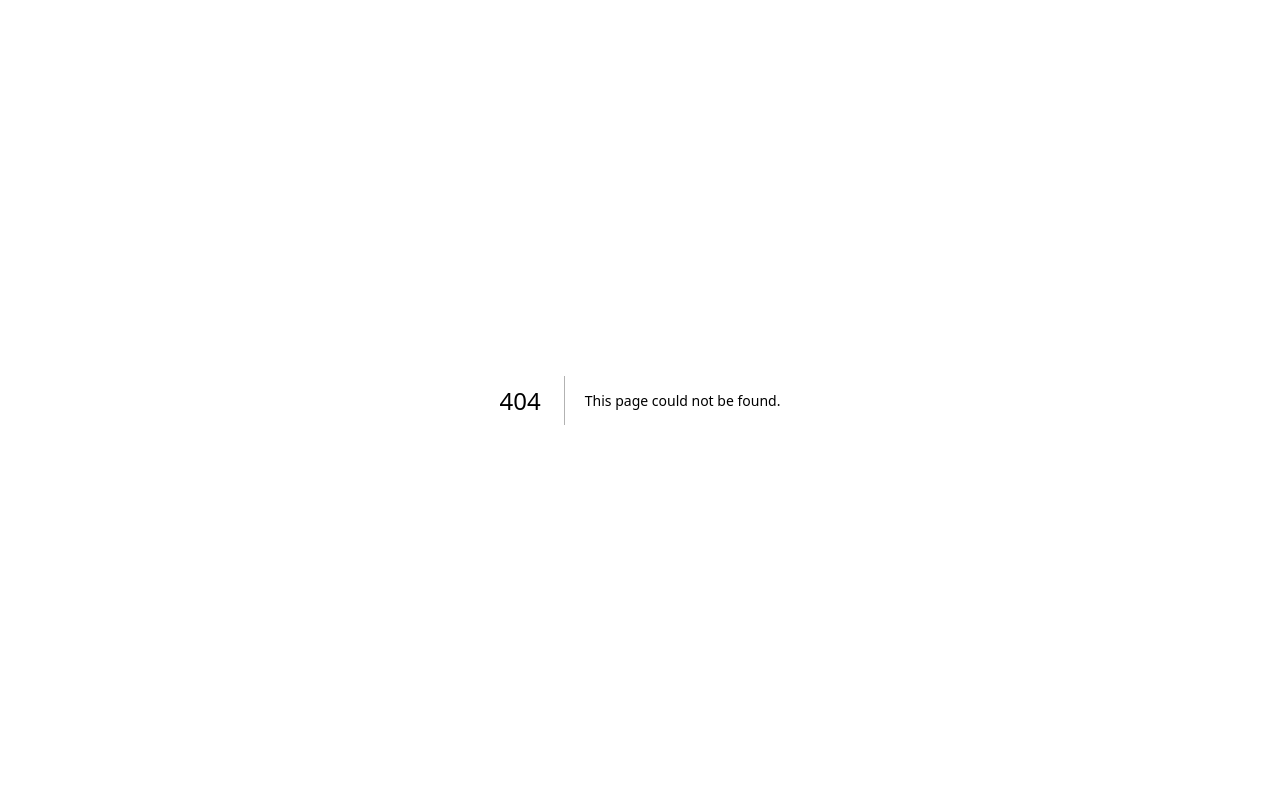
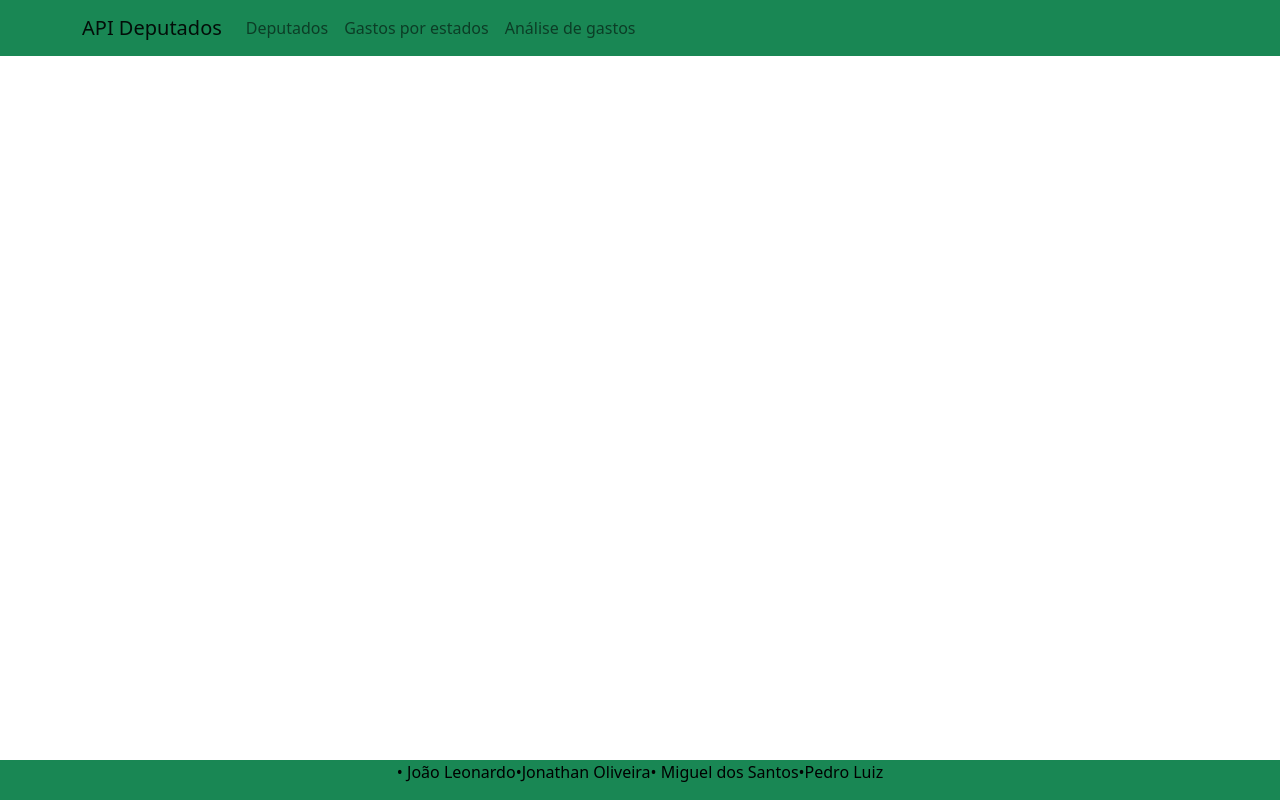
Before and after one commit to JoaoLeo/Trabalho-Projeto-Integrado, a Next.js app: page /analiseGastos in a window 1280 px wide. Before the commit this address had no page. Built offline with nearby package versions, Linux system fonts and the light colour scheme.

Commit message:
implementando components e estrutura geral

```diff
--- a/components/Footer.js
+++ b/components/Footer.js
@@ -1,9 +1,17 @@
 import React from 'react'
+import { Button } from 'react-bootstrap'
+import ModalContato from '@/components/ModalContato'
 
+const footerStyle = {
+    width: "100%",
+    height: "40px"
+}
 const Footer = () => {
   return (
     <>
-    <h1>Footer</h1>
+    <div style={footerStyle} className='bg-success text-center position-fixed bottom-0'>
+    <ModalContato> </ModalContato>
+    </div>
     </>
   )
 }
--- a/components/Header.js
+++ b/components/Header.js
@@ -1,11 +1,21 @@
-import React from 'react'
+import 'bootstrap/dist/css/bootstrap.min.css';
+import {Navbar, Container, Nav} from 'react-bootstrap'
 
-const Header = () => {
+const Cabecalho = () => {
   return (
-    <>
-    <h1>Header</h1>
-    </>
+  <>
+    <Navbar bg="success" variant="success">
+    <Container>
+      <Navbar.Brand>API Deputados</Navbar.Brand>
+      <Nav className="me-auto">
+      <Nav.Link href="/">Deputados</Nav.Link>
+        <Nav.Link href="/gastosEstados">Gastos por estados</Nav.Link>
+        <Nav.Link href="/analiseGastos">Análise de gastos</Nav.Link>
+      </Nav>
+    </Container>
+  </Navbar>
+  </>
   )
 }
 
-export default Header
+export default Cabecalho
--- /dev/null
+++ b/components/ModalContato.js
@@ -0,0 +1,68 @@
+import React, { useState } from 'react'
+import { Modal } from 'react-bootstrap';
+
+const ModalContato = () => {
+    const [show, setShow] = useState(false);
+    const handleClose = () => setShow(false);
+    const handleShow = () => setShow(true);
+    let [contatos, setContatos] = useState({
+        github: "",
+        email: "",
+        telefone: ""
+         })
+    return (
+      <>
+      <div className='text-black'>
+        <span variant="primary" onClick={()=>{
+          contatos.github = <a href="https://github.com/JoaoLeo" target="_blank"> JoaoLeo </a>
+          contatos.email = "joaoleonardo9921@gmail.com"
+          contatos.telefone = "(61)99889178"
+          setContatos(contatos)
+          handleShow()
+        }}>
+        &bull; João Leonardo
+        </span>
+        <span variant="primary" onClick={() =>{
+           contatos.github = <a href="https://github.com/wolacii" target="_blank"> wolacii</a>
+           contatos.email = "Jonathan.Oliver767@gmail.com"
+           contatos.telefone = "(61)986447252"
+           setContatos(contatos)
+           handleShow()
+        }}>
+        &bull;Jonathan Oliveira
+        </span>
+        <span variant="primary" onClick={() =>{
+           contatos.github = <a href="https://github.com/M1guelSantos" target="_blank"> M1guelSantos</a>
+           contatos.email = "migueldossantos096@gmail.com"
+           contatos.telefone = "(61)981745308"
+           setContatos(contatos)
+           handleShow()
+        }}>
+        &bull; Miguel dos Santos
+        </span>
+        <span variant="primary" onClick={()=>{
+          contatos.github = <a href="https://github.com/pedroooluiz" target="_blank">Pedro Luiz</a>
+          contatos.email = "pedroluizrodrigues337@gmail.com"
+          contatos.telefone = "(61)998505826"
+          setContatos(contatos)
+          handleShow()
+        }}>
+         &bull;Pedro Luiz
+        </span>
+
+        <Modal show={show} onHide={handleClose}>
+          <Modal.Header closeButton>
+            <Modal.Title>Contatos</Modal.Title>
+          </Modal.Header>
+          <Modal.Body>
+            <h5> Github: {contatos.github} </h5>
+            <h5> Email: {contatos.email} </h5>
+            <h5> Telefone: {contatos.telefone} </h5>
+          </Modal.Body>
+        </Modal>
+        </div>
+      </>
+    );
+  }
+
+  export default ModalContato;
--- a/components/Page.js
+++ b/components/Page.js
@@ -2,13 +2,15 @@ import React from 'react'
 import Footer from '@/components/Footer'
 import Header from '@/components/Header'
 import { Container } from 'react-bootstrap'
-
+/*
+ Carrossel com cards de todos os deputados, assim que clica em um card redireciona pra página 2. Dados necessários: Todos os deputados
+*/
 const Page = () => {
   return (
     <>
     <Header/>
     <Container>
-    Page
+
     </Container>
     <Footer/>
     </>
--- /dev/null
+++ b/pages/analiseGastos.js
@@ -0,0 +1,16 @@
+import React from 'react'
+import Page from '@/components/Page'
+/*
+ Pagina com 3 selects (Ano1, estado, Ano2), mostrar o total gasto do estado nos anos selecionados e a diferença de gasto entre eles
+ */
+const analiseGastos = () => {
+  return (
+    <>
+    <Page>
+    analiseGastos
+    </Page>
+    </>
+  )
+}
+
+export default analiseGastos
```
Also changed, not shown: pages/gastosEstados.js (added, +16 -0 lines).
